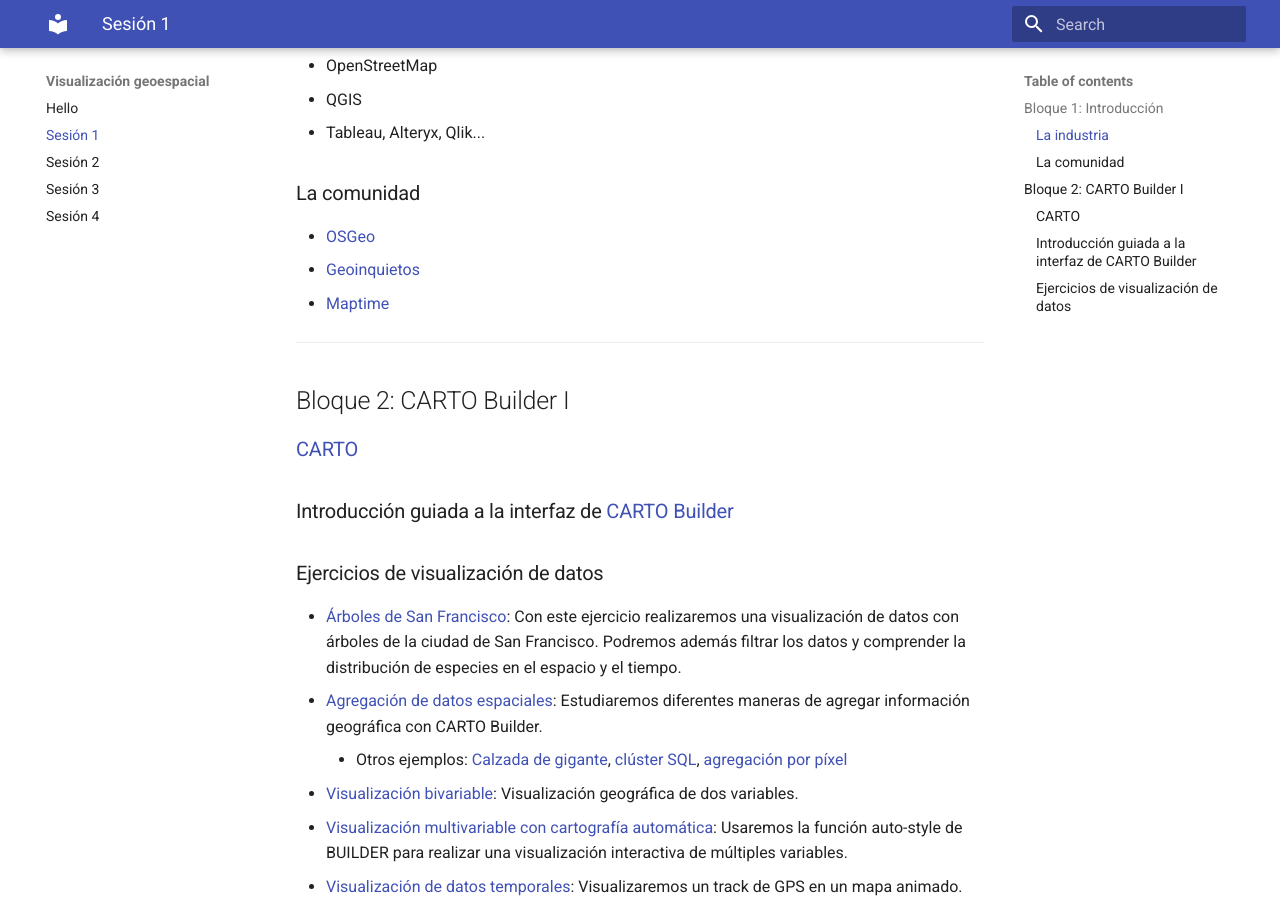
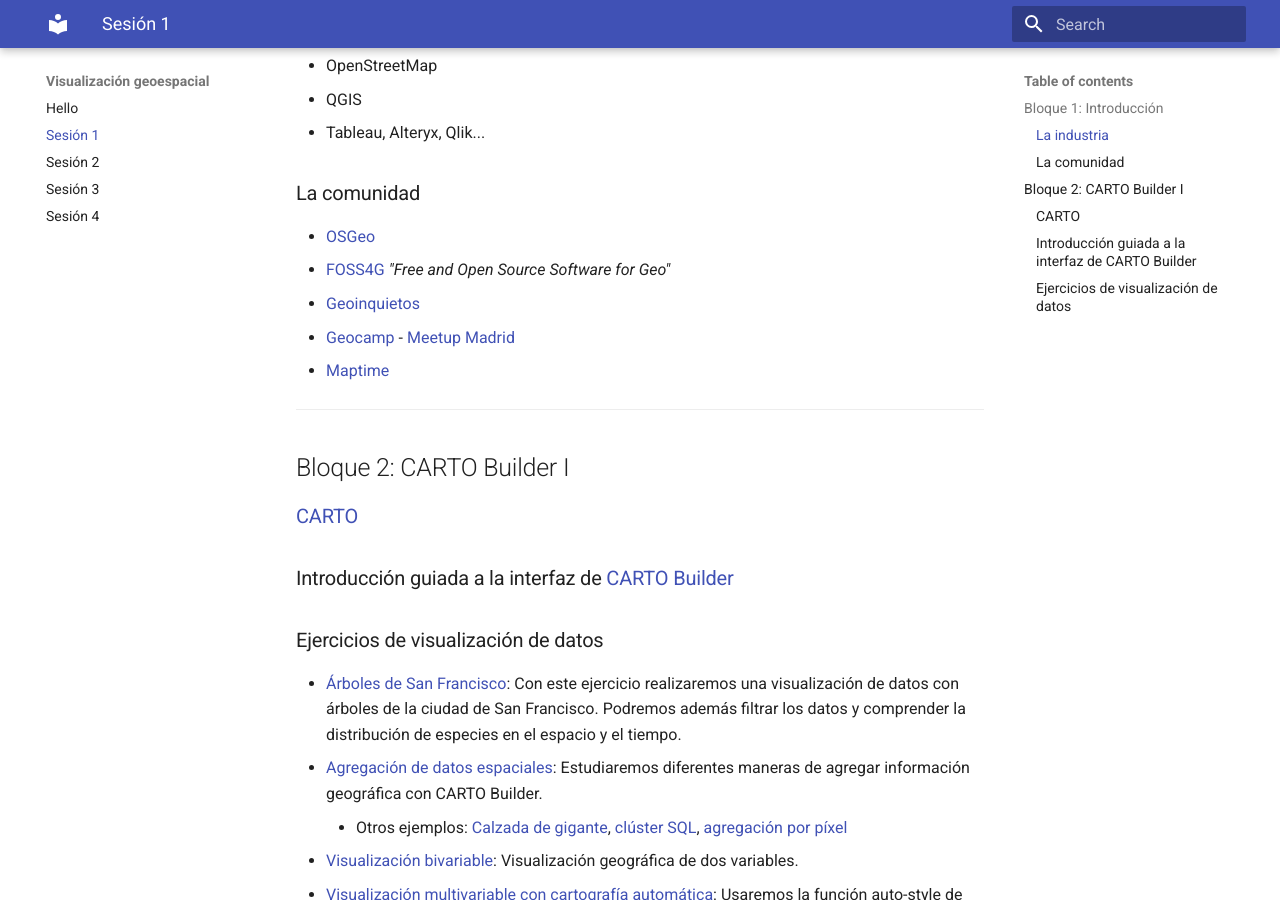
Before and after one commit to ernesmb/clasesvisualizacion, an MkDocs documentation site: the page built from docs/sesion1.md, in a window 1280 px wide and 900 px high, scrolled down 566 px. Built offline with MkDocs 1.6.1 and Material for MkDocs 9.7.7, drawn with Linux system fonts in a browser that asks for light colours; old or Windows-style settings are respelled for this version of MkDocs.

Commit message:
added some resources

```diff
--- a/docs/sesion1.md
+++ b/docs/sesion1.md
@@ -24,7 +24,9 @@
 ### La comunidad
 
 * [OSGeo](https://www.osgeo.org/)
+  * [FOSS4G](http://foss4g.org/) _"Free and Open Source Software for Geo"_
 * [Geoinquietos](http://geoinquietos.org/)
+  * [Geocamp](http://2018.geocamp.es/) - [Meetup Madrid](https://www.meetup.com/es-ES/Geoinquietos-MAD/?_cookie-check=-k9wC1Vd2oWyeMq5)
 * [Maptime](http://maptime.io/)
 
 ---
```
Also changed, not shown: docs/index.md (+1 -0 lines).
